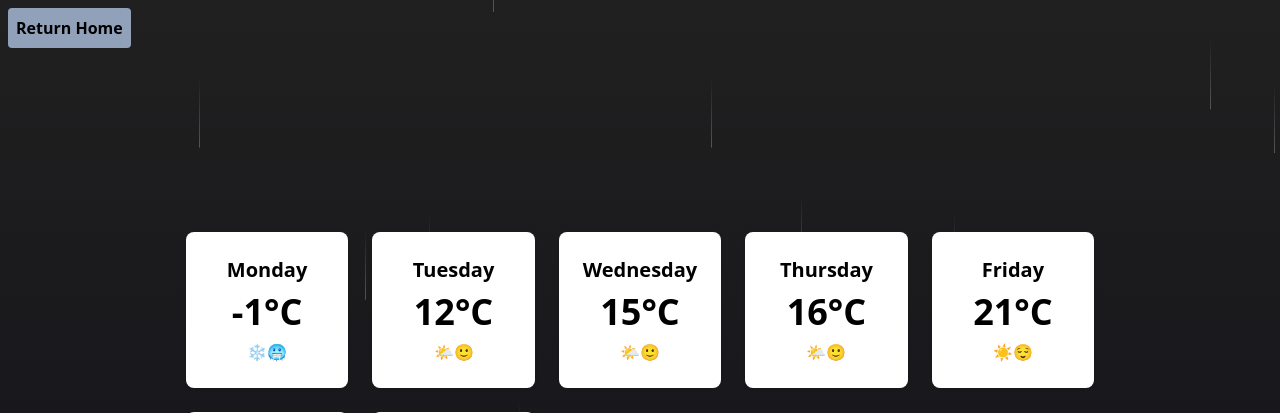
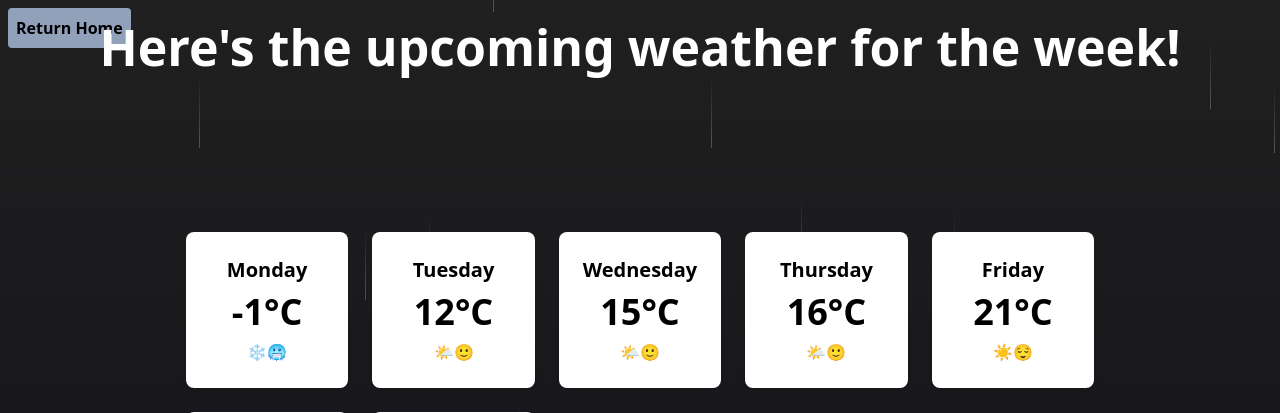
Before and after one commit to pejisean/AD-Task-1, a PHP site: page /page/index.php in a window 1280 px wide; the page is wider, and only the part inside the window is pictured. Shown: the top 413 px of that part. Run offline with PHP 8.4, Linux system fonts and the light colour scheme.

Commit message:
feat - added description of the page

```diff
--- a/page/index.php
+++ b/page/index.php
@@ -15,6 +15,9 @@
             Return Home
     </a>
     <div class="min-h-screen flex items-center justify-center">
+         <h1 class="fixed top-0 font-extrabold w-full text-center text-[50px] text-white leading-tight p-4 pointer-events-none">
+            Here's the upcoming weather for the week!
+        </h1>
         <div class="grid grid-cols-5 gap-6 p-8 justify-center">
             <?php
                 //Weather Forecast Logic
```
